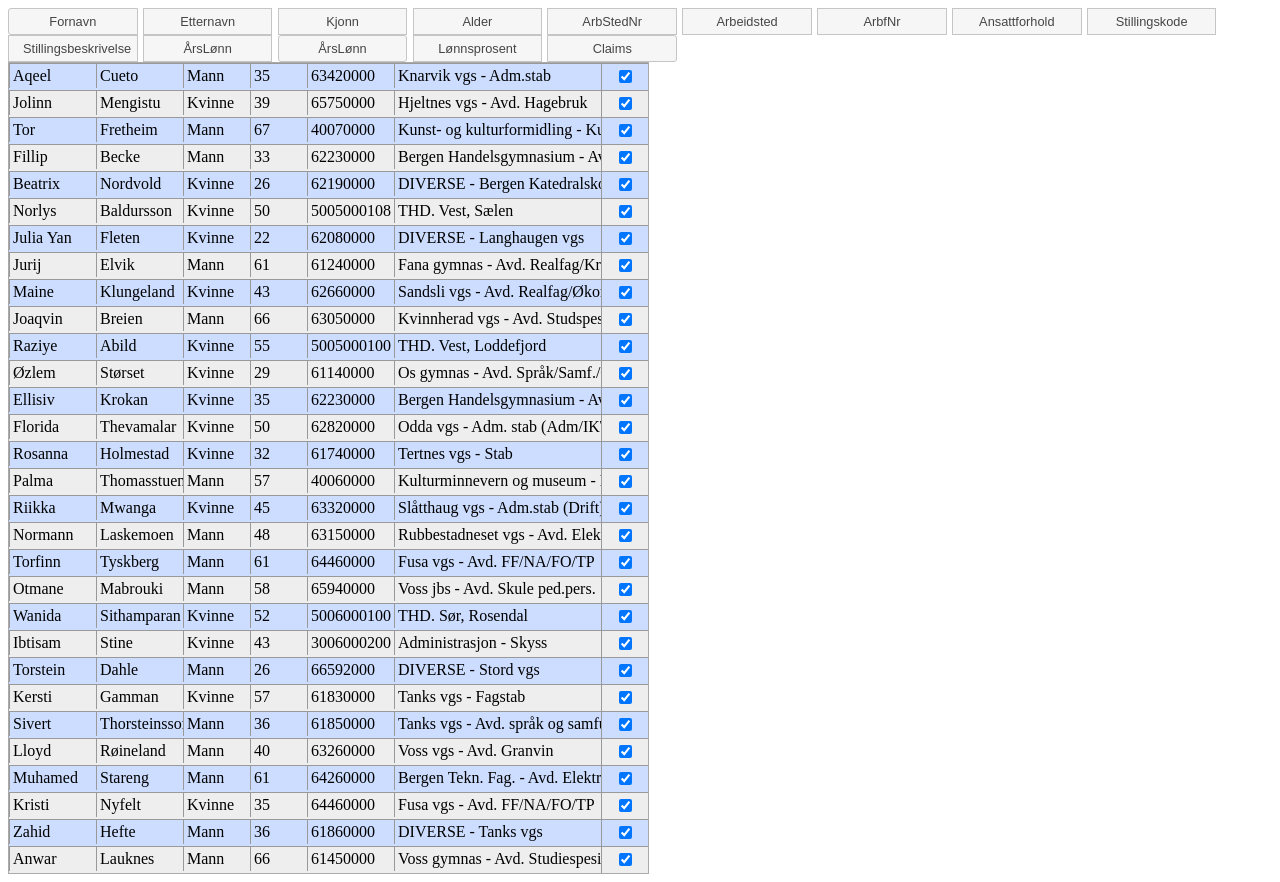
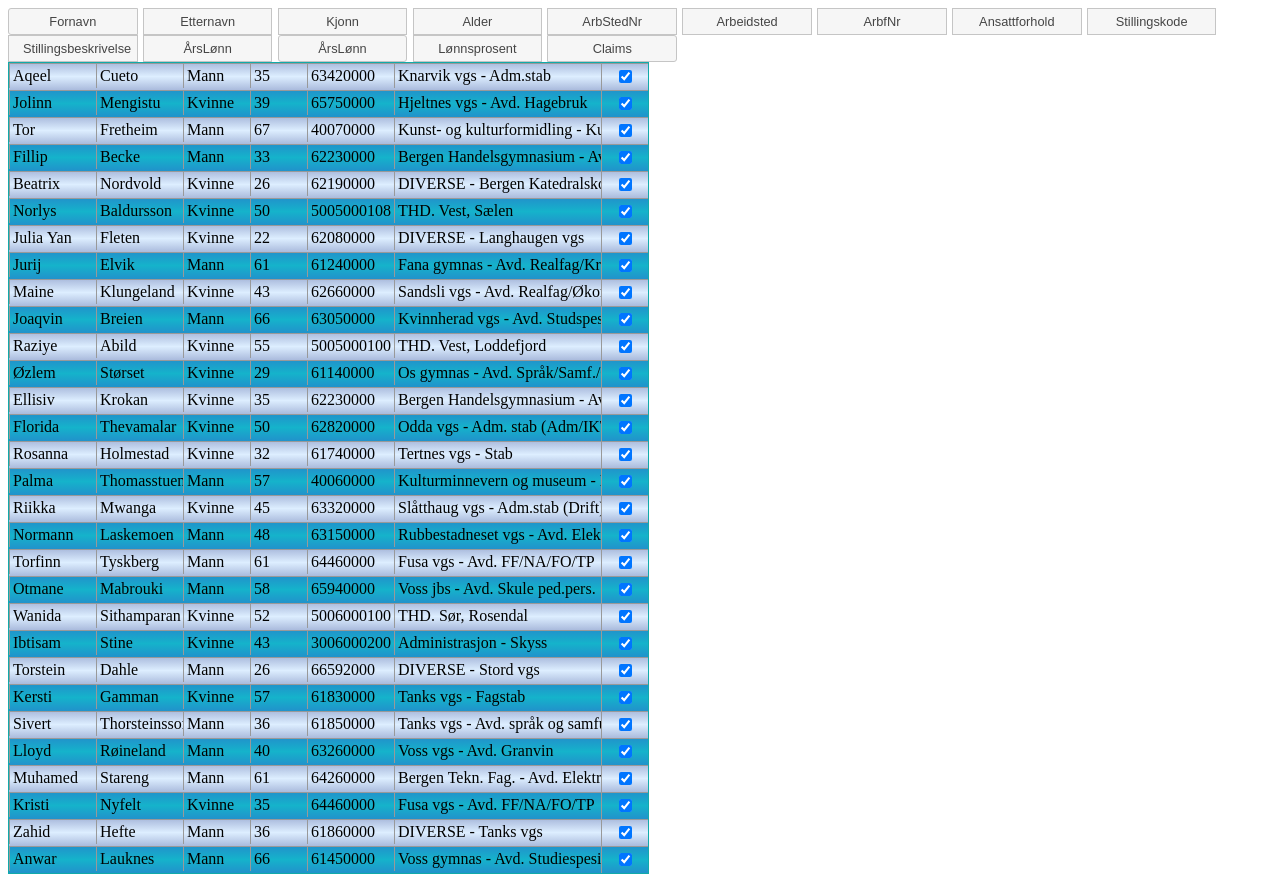
Before and after one commit to Keen83/KendoUI, a plain HTML site: page NoKendo.html in a window 1280 px wide. Drawn offline with nearby package versions, Linux system fonts and the light colour scheme.

Commit message:
Change colors

```diff
--- a/content/lfm800.css
+++ b/content/lfm800.css
@@ -24,7 +24,7 @@ html,body{
 	display:table;
  	width:auto;
   	background-color:#eee;
-  	border:1px solid  #aaaaaa;
+  	border:1px solid  #1aa;
   	border-spacing:0;/*cellspacing:poor IE support for  this*/
 }
 
@@ -45,24 +45,23 @@ html,body{
 
 .l-row{
 	display:table-row;
-
 }
 
 .l-row:nth-child(odd){
-	background-color:#cdF;
+	background-image: -webkit-linear-gradient(top, #abd, #deF, #abd);
 }
 
-.lrow:nth-child(even){
-	background-color:#ffa;
+.l-row:nth-child(even){
+	background-image: -webkit-linear-gradient(top, #2192CB, #15B3CB, #2192CB);
+}
+
+.ui-selected:nth-child(odd){
+	background-image: -webkit-linear-gradient(top, #113F6D, #175696, #113F6D);
+	color:white;
 }
 
 .ui-selected:nth-child(even){
-	background-color: #88aaff;
-	color:white;
-}
-
-.ui-selected:nth-child(odd){
-	background-color: #4699aa;
+	background-image: -webkit-linear-gradient(top, #113F6D, #175696, #113F6D);
 	color:white;
 }
 
```
